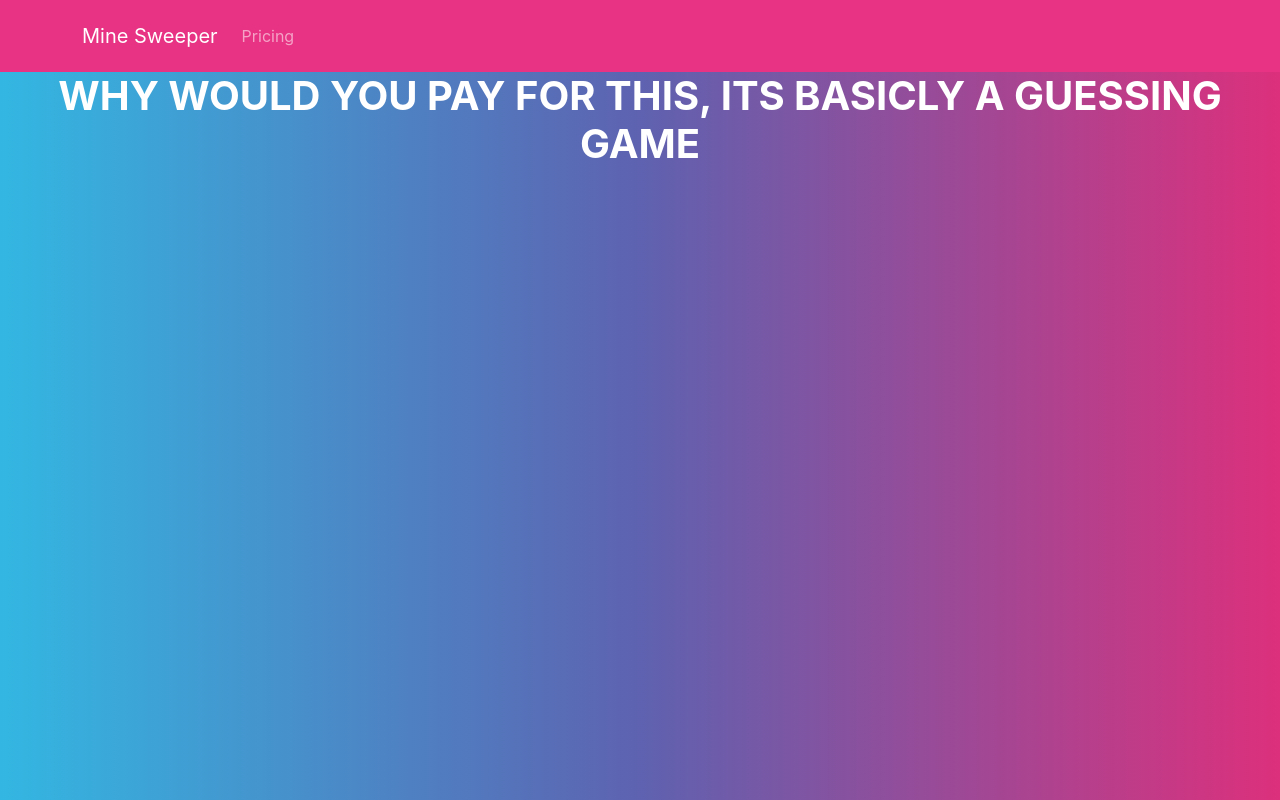
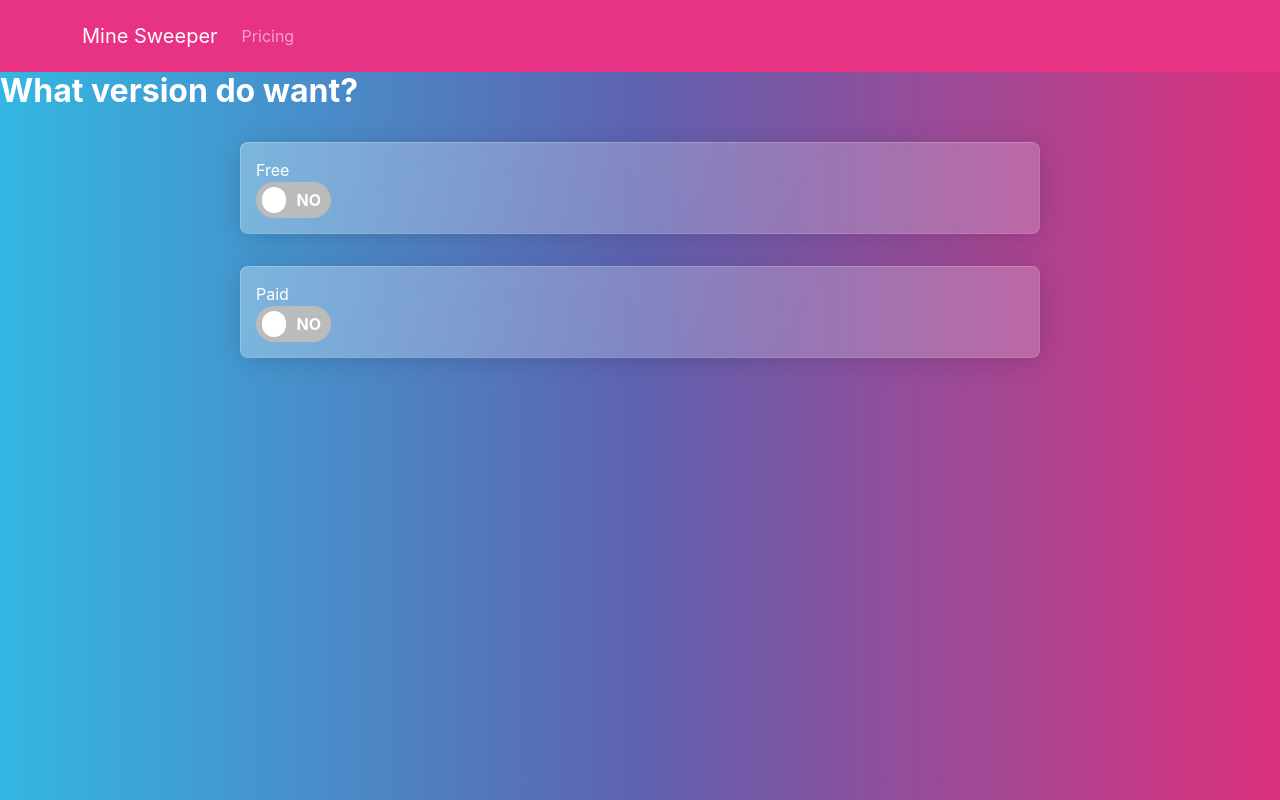
Before and after one commit to jessemadsen1/minesweeper, a React (Create React App) app: page /pricing in a window 1280 px wide. Built offline with nearby package versions, Linux system fonts and the light colour scheme.

Commit message:
toggles working

```diff
--- /dev/null
+++ b/src/components/Pages/Pricing.css
@@ -0,0 +1,3 @@
+h2 {
+    text-align: center;
+}
--- a/src/components/Pages/Pricing.tsx
+++ b/src/components/Pages/Pricing.tsx
@@ -1,12 +1,45 @@
-import React from "react";
+
+import React, { useState } from "react";
+import ToggleSwitch from "../Switch/ToggleSwitch";
+
+function Pricing() {
+  const [toggleState1, setToggleState1] = useState(false);
+  const [toggleState2, setToggleState2] = useState(false);
 
 
-const Pricing = () =>  {
+  let free:boolean = false;
+  let paid: boolean = false;
+
+
+  const changeToggle = (labelString:string) => {
+    console.log("got here 5");
+
+    if (labelString == "Free") {
+      free = !free;
+      setToggleState1(free);
+      setToggleState2(false);
+    }
+    else if (labelString == "Paid") {
+      paid = !paid;
+      setToggleState1(false);
+      setToggleState2(paid);
+    }
+  };
+
   return (
-  <>
-  <h1>Why would you pay for this, its basicly a guessing game</h1>
-  </>
-  )
-};
-
+    <div>
+      <h2>What version do want?</h2>
+      <ToggleSwitch
+        label="Free"
+        onToggleChange={changeToggle}
+        toggleState={toggleState1}
+      />
+      <ToggleSwitch
+        onToggleChange={changeToggle}
+        label="Paid"
+        toggleState={toggleState2}
+      />
+    </div>
+  );
+  }
 export default Pricing;
--- /dev/null
+++ b/src/components/Switch/ToggleSwitch.css
@@ -0,0 +1,76 @@
+.container {
+  text-align: center;
+}
+.toggle-switch {
+  position:relative;
+  width: 75px;
+
+  text-align: left;
+}
+.checkbox {
+  display: none;
+}
+.label {
+  display: block;
+  overflow: hidden;
+  cursor: pointer;
+  border: 0 solid #bbb;
+  border-radius: 20px;
+}
+.inner {
+  display: block;
+  width: 200%;
+  margin-left: -100%;
+  transition: margin 0.3s ease-in 0s;
+
+}
+.inner:before,
+.inner:after {
+  float: left;
+  width: 50%;
+  height: 36px;
+  padding: 0;
+  line-height: 36px;
+  color: #fff;
+  font-weight: bold;
+  box-sizing: border-box;
+}
+.inner:before {
+  content: "YES";
+  padding-left: 10px;
+  background-color: #060;
+  color: #fff;
+}
+.inner:after {
+  content: "NO";
+  padding-right: 10px;
+  background-color: #bbb;
+  color: #fff;
+  text-align: right;
+}
+.switch {
+  display: block;
+  width: 24px;
+  margin: 5px;
+  background: #fff;
+  position: absolute;
+  top: 0;
+  bottom: 0;
+  right: 40px;
+  border: 0 solid #bbb;
+  border-radius: 20px;
+  transition: all 0.3s ease-in 0s;
+}
+.checkbox:checked + .label .inner {
+  margin-left: 0;
+}
+.checkbox:checked + .label .switch {
+  right: 0px;
+}
+.outerswitch {
+  padding: 1rem;
+
+  margin: 2rem auto;
+  width: 50rem;
+  max-width: 95%;
+}
--- /dev/null
+++ b/src/components/Switch/ToggleSwitch.tsx
@@ -0,0 +1,45 @@
+import React, { useState } from "react";
+
+import "./ToggleSwitch.css";
+import Card from "../UI/Card";
+
+type ToggleSwitchProps ={
+  label: string,
+  toggleState: boolean,
+  onToggleChange: (argo:string) => void;
+
+}
+const ToggleSwitch = ({
+  label,
+  toggleState,
+  onToggleChange,
+}: ToggleSwitchProps) => {
+  const [toggle, setToggle] = useState(toggleState);
+  const toggleChangeHandler = () => {
+    setToggle(!toggleState);
+    onToggleChange(label);
+  };
+
+  return (
+    <Card className="outerswitch">
+      {label}
+      <div className="toggle-switch">
+        <input
+          onChange={toggleChangeHandler}
+          type="checkbox"
+          className="checkbox"
+          name={label}
+          id={label}
+          checked={toggleState}
+          //value={this.state.value}
+        />
+        <label className="label" htmlFor={label}>
+          <span className="inner" />
+          <span className="switch" />
+        </label>
+      </div>
+    </Card>
+  );
+};
+
+export default ToggleSwitch;
--- /dev/null
+++ b/src/components/UI/Card.js
@@ -0,0 +1,9 @@
+import "./Card.css";
+
+function Card(props) {
+  const classes = "card " + props.className;
+
+  return <div className={classes}>{props.children}</div>;
+}
+
+export default Card;
```
Also changed, not shown: src/components/UI/Card.css (added).
